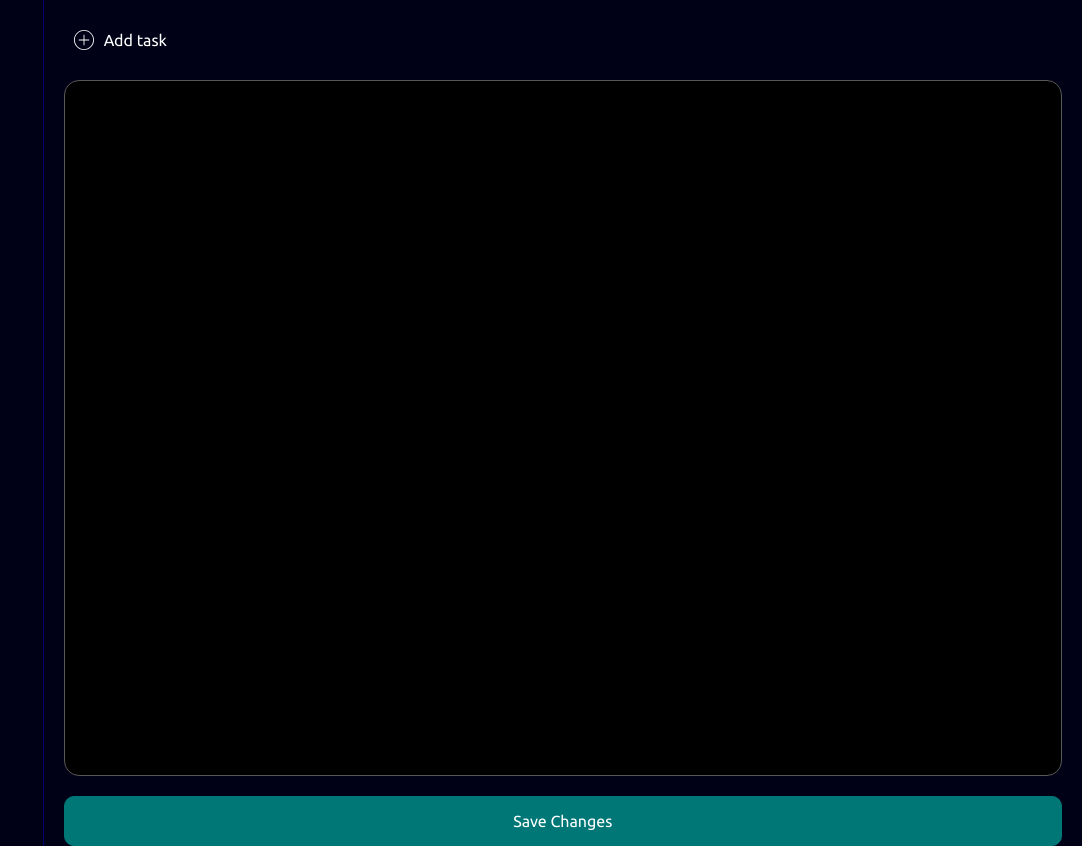
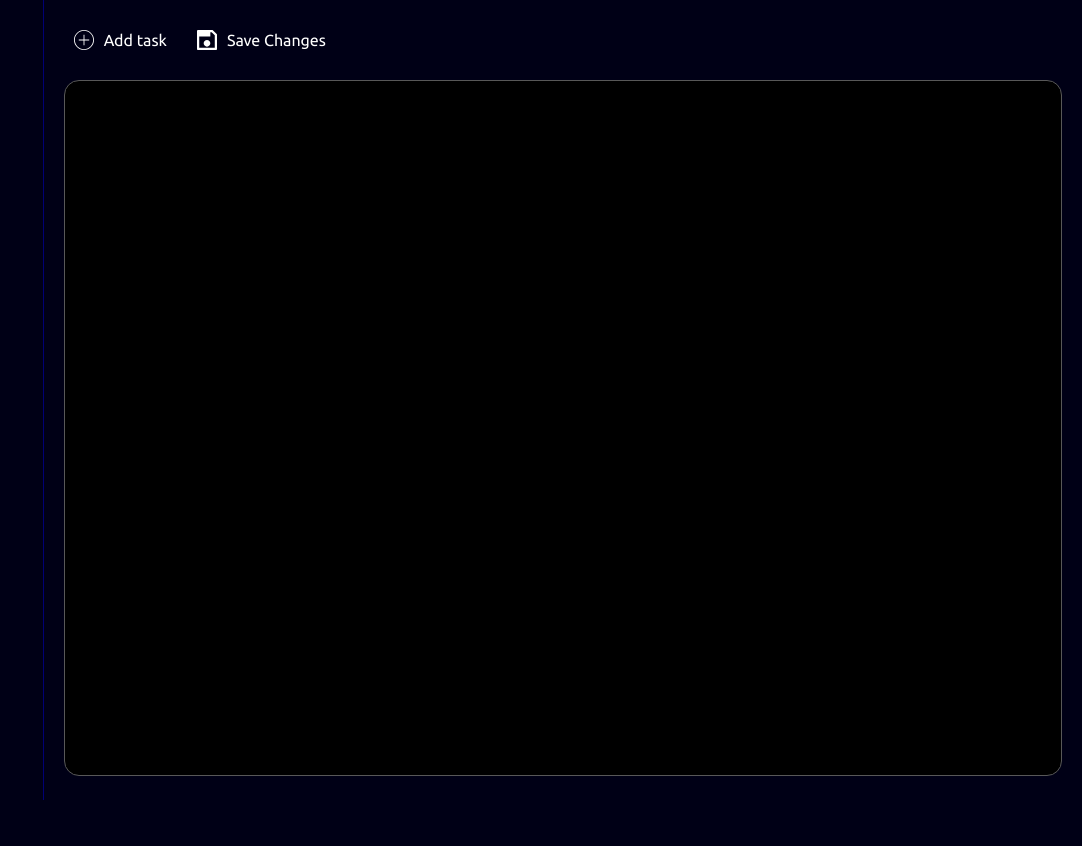
Before and after one commit to PaJlma/todo-list, a plain HTML site: page index.html in a window 1280 px wide. Shown: the whole page, without its empty margins (198-1280 px from the left). After the commit the page ends 800 px from the top, so only its background shows below. Drawn offline with Linux system fonts and the light colour scheme.

Commit message:
replace save changes button

```diff
--- a/index.html
+++ b/index.html
@@ -23,6 +23,10 @@
                     <div class="header__add-task-image"></div>
                     <p class="header__add-task-text">Add task</p>
                 </button>
+                <button class="header__save-changes">
+                    <div class="header__save-changes-image"></div>
+                    <p class="header__save-changes-text">Save Changes</p>
+                </button>
             </div>
             <div class="header__block">
                 <p class="header__task-title"></p>
@@ -31,7 +35,6 @@
 
         <div class="main__textarea-place textarea-place">
             <textarea class="textarea-place__textarea"></textarea>
-            <button class="textarea-place__textarea-save-changes">Save Changes</button>
         </div>
 
     </div>
--- a/style.css
+++ b/style.css
@@ -61,9 +61,9 @@ body {
 
 .header__block {
     display: flex;
-    flex-direction: column;
     align-items: center;
     justify-content: center;
+    gap: 10px;
 }
 
 .header__add-task-button {
@@ -91,6 +91,33 @@ body {
 
 .header__add-task-button:hover > .header__add-task-image {
     background-image: url("images/plus_active.svg");
+}
+
+.header__save-changes {
+    display: flex;
+    align-items: center;
+    gap: 10px;
+    border-radius: 15px;
+    padding: 10px;
+    transition: 200ms;
+}
+
+.header__save-changes:hover {
+    background-color: rgb(88, 88, 88);
+}
+
+.header__save-changes-image {
+    width: 20px;
+    height: 20px;
+    background-image: url("images/save.svg");
+    background-repeat: no-repeat;
+    background-position: center center;
+    background-size: cover;
+    transition: 200ms;
+}
+
+.header__save-changes:hover > .header__save-changes-image {
+    background-image: url("images/save_active.svg");
 }
 
 .textarea-place__textarea {
```
Also changed, not shown: images/save.svg (added), images/save_active.svg (added).
